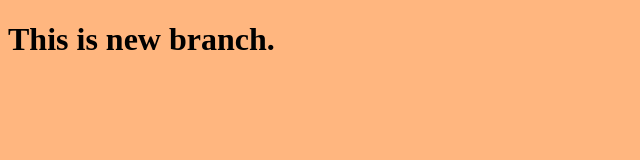
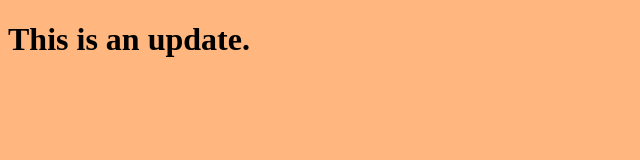
Before and after one commit to souadKamal25/To_Do_List, a plain HTML site: page index.html in a window 1280 px wide. Shown: the whole page, without its empty margins (0-640 px from the left). Drawn offline with Linux system fonts and the light colour scheme.

Commit message:
edit the html file

```diff
--- a/index.html
+++ b/index.html
@@ -7,7 +7,7 @@
     <link rel="stylesheet" href="style.css">
 </head>
 <body>
-    <h1>This is new branch.</h1>
+    <h1>This is an update.</h1>
     <script src="app.js"></script>
 </body>
 </html>
```
